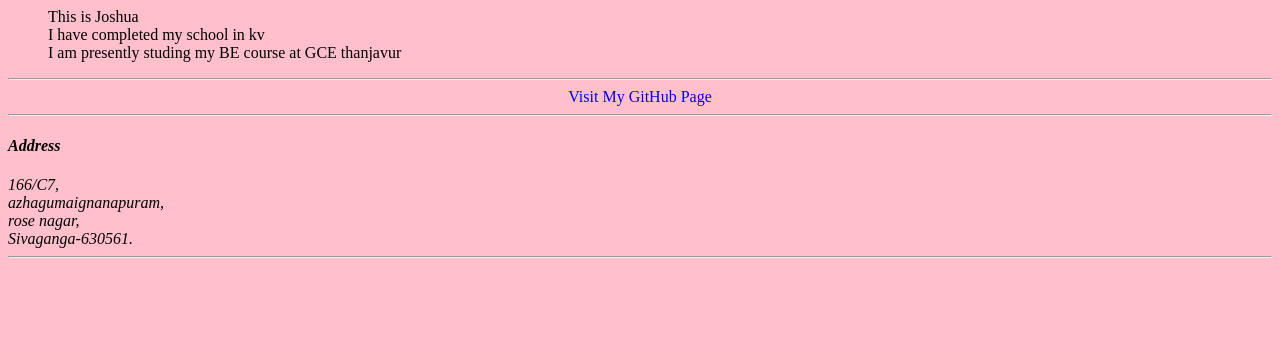
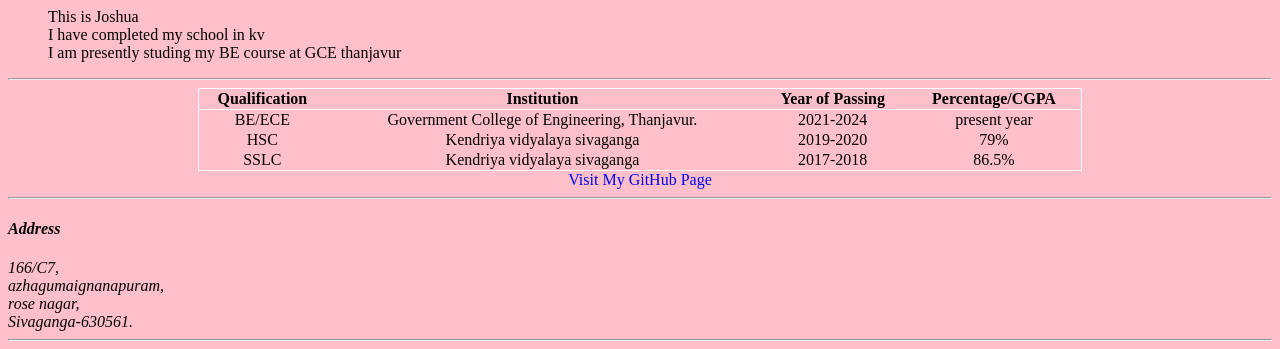
Before and after one commit to joshua143-hub/biodata, a plain HTML site: page index.html in a window 1280 px wide. Shown: the part 469-818 px from the top of the page. Drawn offline with Linux system fonts and the light colour scheme.

Commit message:
Update index.html

```diff
--- a/index.html
+++ b/index.html
@@ -19,6 +19,32 @@
       I am presently studing my BE course at GCE thanjavur</br>
     </blockquote>
     <hr />
+<table style="width:70%;text-align:center;margin: 0 auto;border:1px solid white; border-collapse: collapse;">
+      <tr>
+        <th style="border-bottom: 1px solid white;">Qualification</th>
+        <th style="border-bottom: 1px solid white;">Institution</th>
+        <th style="border-bottom: 1px solid white;">Year of Passing</th>
+        <th style="border-bottom: 1px solid white;">Percentage/CGPA</th>
+      </tr>
+      <tr>
+        <td>BE/ECE</td>
+        <td>Government College of Engineering, Thanjavur.</td>
+        <td>2021-2024</td>
+        <td>present year</td>
+      </tr>
+      <tr>
+        <td>HSC</td>
+        <td>Kendriya vidyalaya sivaganga</td>
+        <td>2019-2020</td>
+        <td>79%</td>
+      </tr>
+      <tr>
+        <td>SSLC</td>
+        <td>Kendriya vidyalaya sivaganga</td>
+        <td>2017-2018</td>
+        <td>86.5%</td>
+      </tr>
+    </table>
     <div style="text-align:center;">
        <a href="https://www.github.com/joshua143-hub" style="text-decoration:none;">Visit My GitHub Page</a>
     </div>
```
